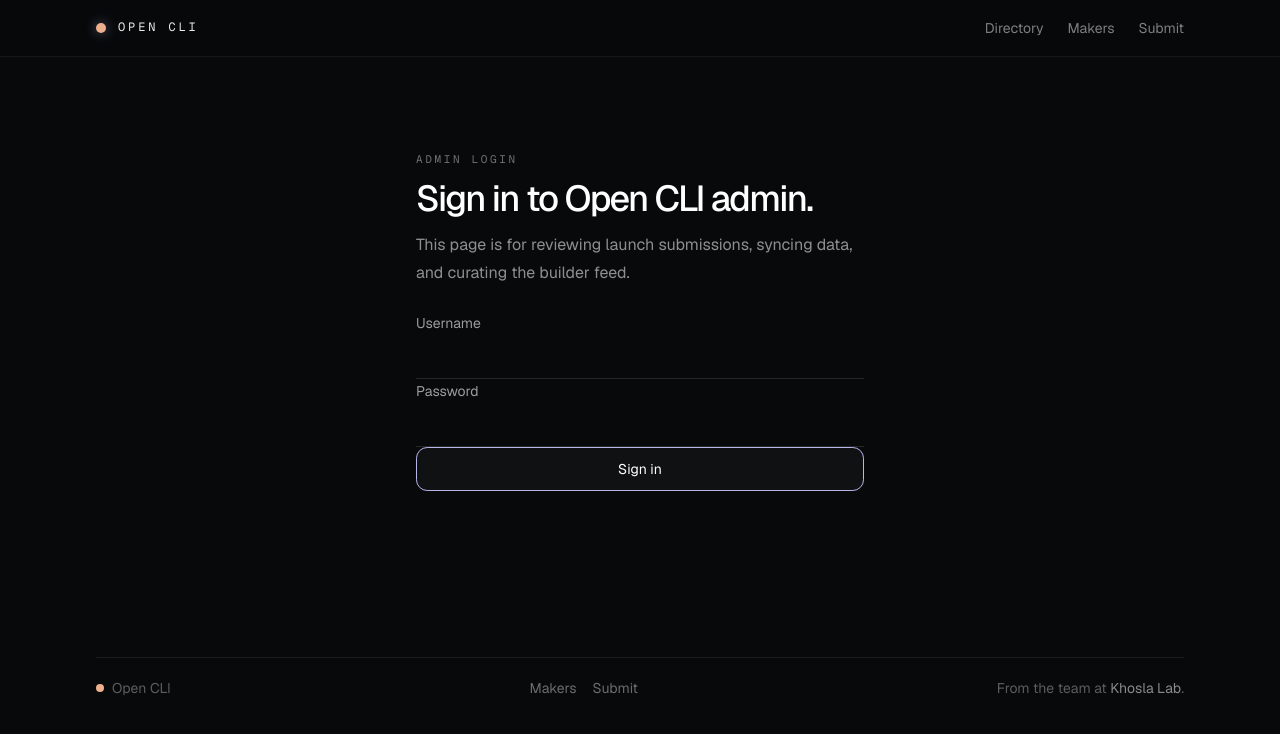
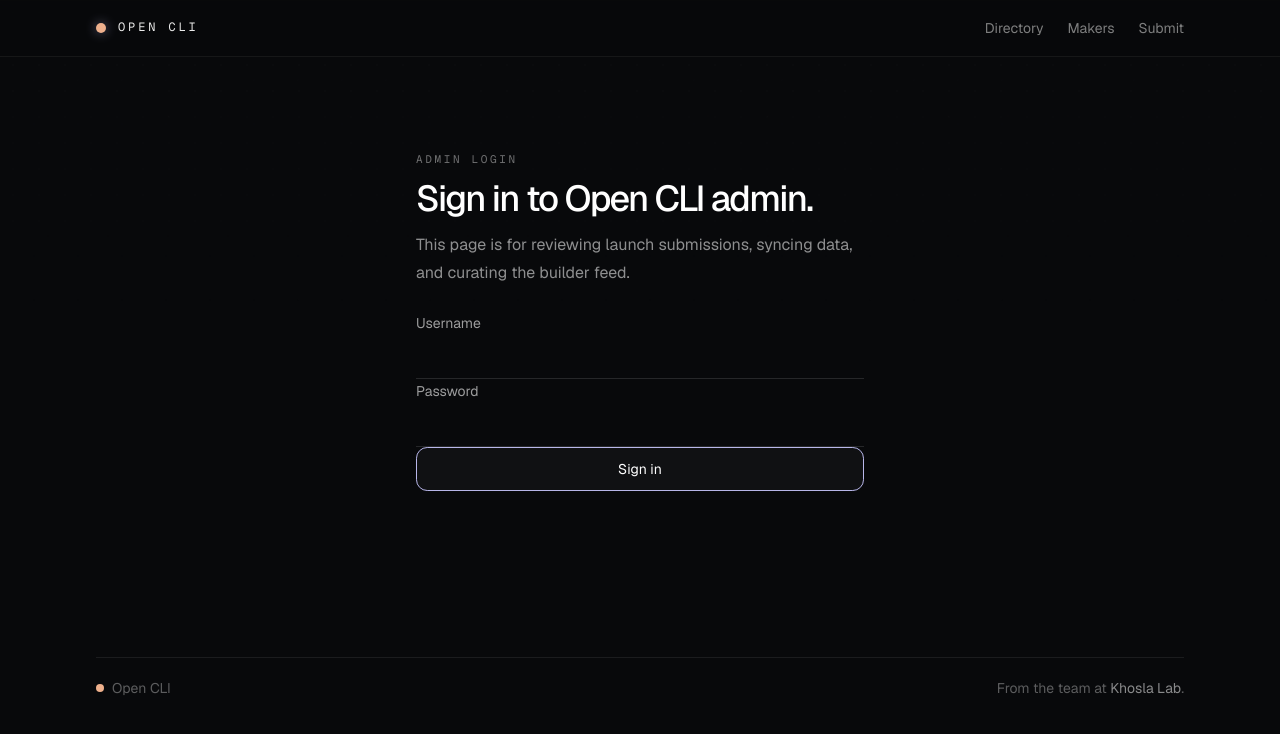
Before and after one commit to gvkhosla/open-cli, a Next.js app: page /admin/login in a window 1280 px wide. Shown: the top 734 px of the page. Built offline with nearby package versions, Linux system fonts and the light colour scheme.

Commit message:
Remove footer nav links

```diff
--- a/src/components/site-footer.tsx
+++ b/src/components/site-footer.tsx
@@ -1,5 +1,3 @@
-import Link from "next/link";
-
 export function SiteFooter() {
   return (
     <footer className="mx-auto mt-8 w-full max-w-6xl px-4 pb-10 pt-2 sm:px-6 lg:px-8">
@@ -7,14 +5,6 @@
         <div className="inline-flex items-center gap-2">
           <span className="inline-flex h-2 w-2 rounded-full bg-[var(--accent-peach)]" />
           <span>Open CLI</span>
-        </div>
-        <div className="flex flex-wrap gap-4 text-white/40">
-          <Link href="/makers" className="transition hover:text-white/72">
-            Makers
-          </Link>
-          <Link href="/submit" className="transition hover:text-white/72">
-            Submit
-          </Link>
         </div>
         <p>
           From the team at{" "}
```
